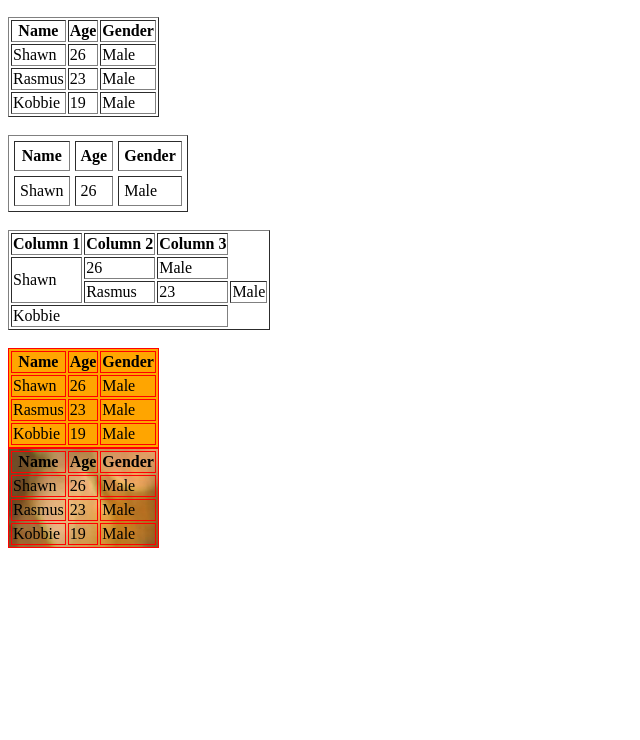
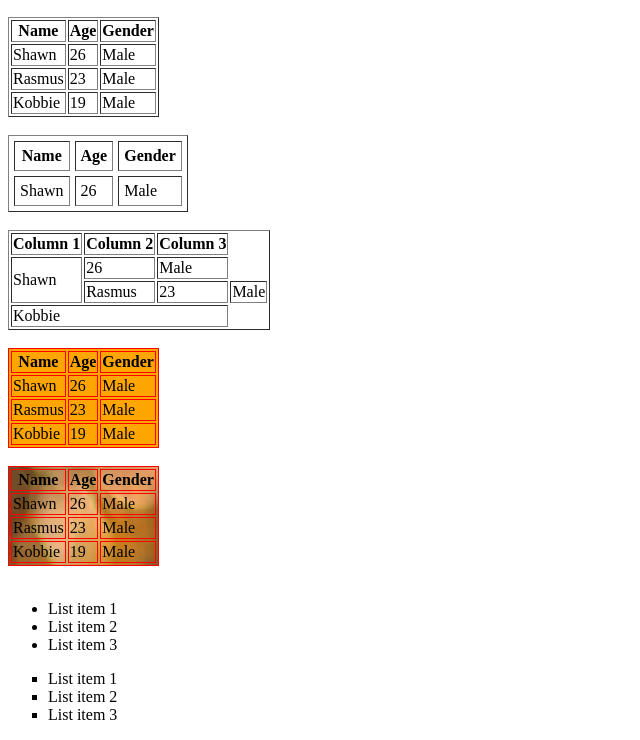
Before and after one commit to shawere/repository, a plain HTML site: page index.html in a window 1280 px wide. Shown: the part 1350-2090 px from the top of the page, without its empty margins (0-640 px from the left). Before the commit the page ends 1906 px from the top, so only its background shows below. Drawn offline with Linux system fonts and the light colour scheme.

Commit message:
Commit 10

```diff
--- a/index.html
+++ b/index.html
@@ -186,7 +186,9 @@ the distance between cell borders and the content within a cell
                     <td>Male</td>
                 </tr>
                 </table>
-
+                </div>
+                <br>
+                <div>
                 <table border="1" bordercolor="red" background="Images/bg.jpeg">
                     <tr>
                         <th>Name</th>
@@ -212,6 +214,27 @@ the distance between cell borders and the content within a cell
                 </table>
 
             </div>
+            <br>
+
+            <!--Lists-->
+            <!--Unordered Lists. This will list items using plain bullets-->
+            <!--Ordered Lists. This will use different schemes of numbers to list items-->
+            <!--Definition Lists. This arranges your items in the same way as they are arranged in the dictionary-->
+
+            <!--Unordered Lists-->
+            <ul>
+                <li>List item 1</li>
+                <li>List item 2</li>
+                <li>List item 3</li>
+            </ul>
+            <!--Type Attribute-->
+            <ul type="square">
+                <li>List item 1</li>
+                <li>List item 2</li>
+                <li>List item 3</li>
+
+            </ul>
+
 
 
 
```
